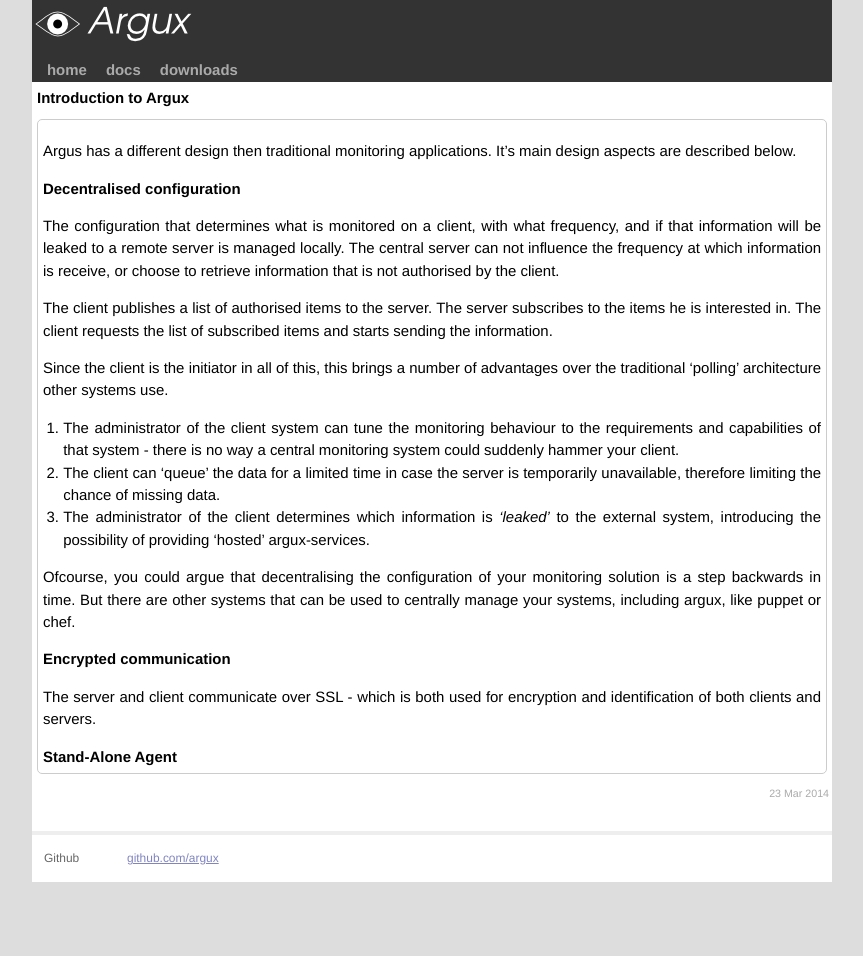
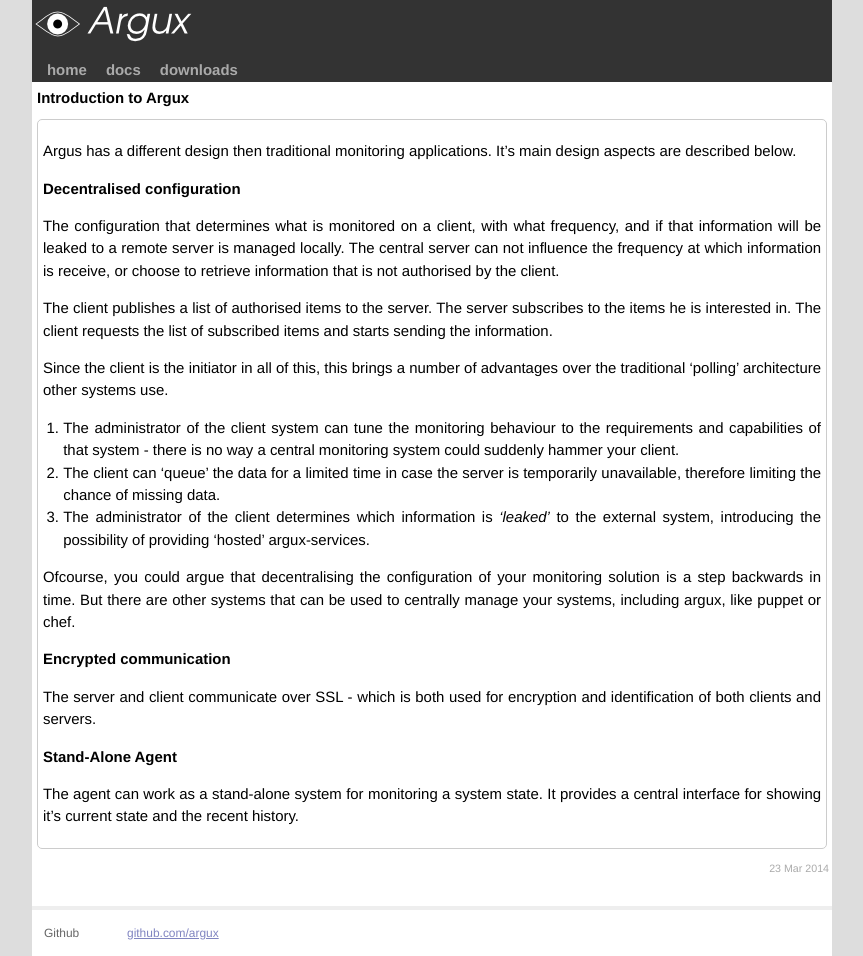
Before and after one commit to argux/argux.github.io, a Jekyll site: the page built from _posts/2014-03-23-introduction.markdown, in a window 1280 px wide. Shown: the whole page, without its empty margins (208-1071 px from the left). Built offline with Jekyll 4.4.1, drawn with Linux system fonts in a browser that asks for light colours; Markdown is read by kramdown in place of the engine named in the settings; before the commit the page ends 900 px from its top, so only the background shows below that.

Commit message:
Add initial description of agent

```diff
--- a/_posts/2014-03-23-introduction.markdown
+++ b/_posts/2014-03-23-introduction.markdown
@@ -44,3 +44,6 @@
 encryption and identification of both clients and servers.
 
 ## Stand-Alone Agent ##
+The agent can work as a stand-alone system for monitoring a system
+state. It provides a central interface for showing it's current
+state and the recent history.
```
